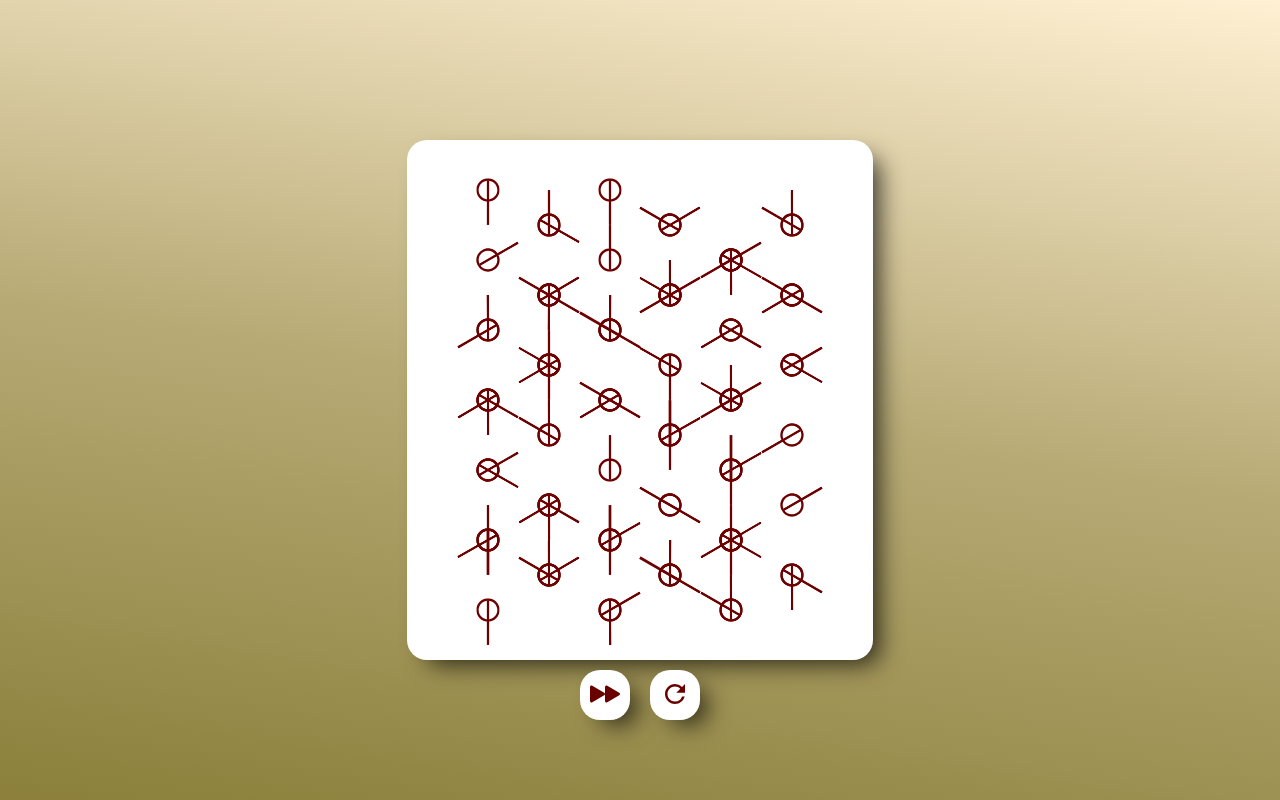
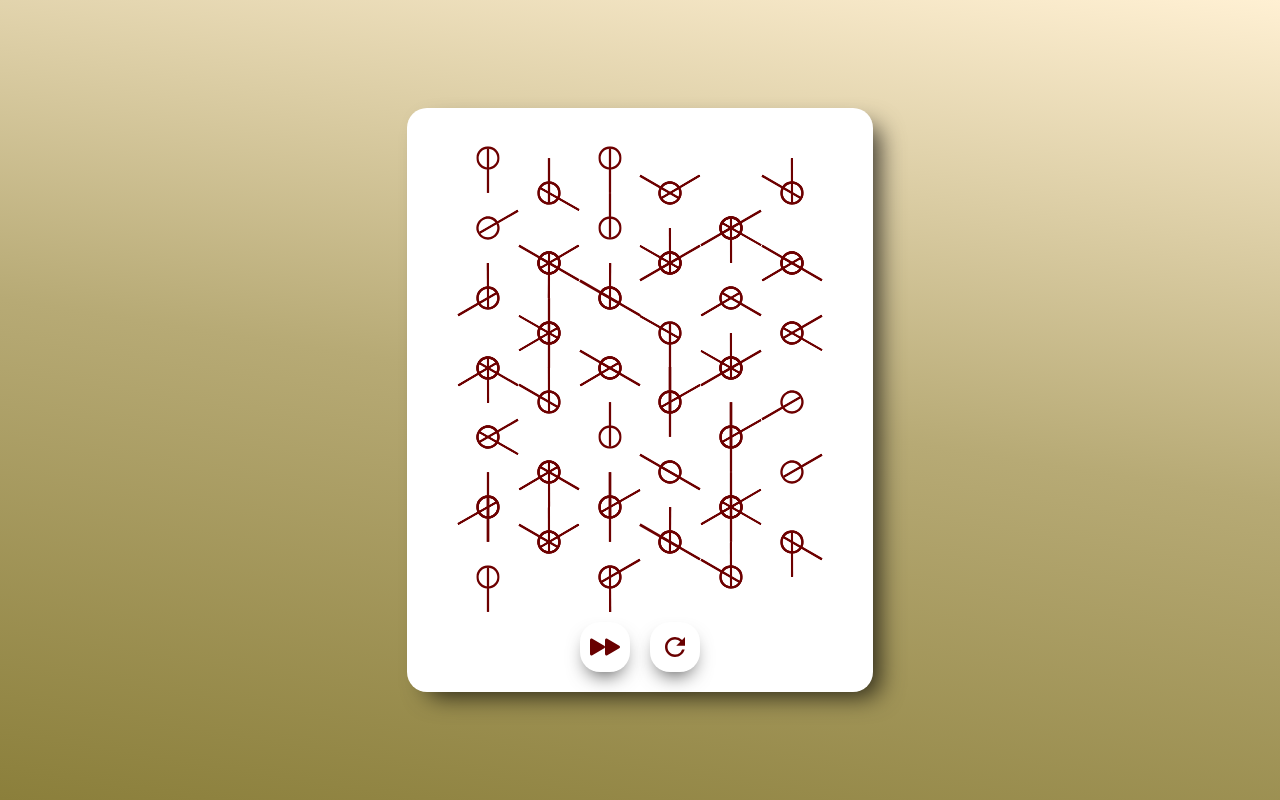
Before and after one commit to stevanmilenkovic/hex, a React (Create React App) app: page / in a window 1280 px wide. Built offline with nearby package versions, Linux system fonts and the light colour scheme.

Commit message:
8th commit

```diff
--- a/src/App.css
+++ b/src/App.css
@@ -10,6 +10,7 @@
   box-sizing: border-box;
   display: flex;
   padding: 0;
+  height: 100%;
   background: linear-gradient(
     9deg,
     rgba(139, 127, 59, 1) 0%,
@@ -31,6 +32,7 @@
   display: flex;
   border-radius: 20px;
   padding: 15px 0;
+  padding-bottom: 80px;
   transition: all 0.2s ease;
   position: relative;
   box-shadow: 13px 11px 25px -7px rgba(0, 0, 0, 0.75);
@@ -39,7 +41,7 @@
 .buttons {
   position: absolute;
   left: 50%;
-  bottom: -60px;
+  bottom: 20px;
   transform: translateX(-50%);
   display: flex;
   gap: 20px;
@@ -58,13 +60,12 @@ button {
   transition: all 0.2s ease;
   background: white;
   color: rgb(105, 0, 0);
-
-  box-shadow: 13px 11px 25px -7px rgba(0, 0, 0, 0.75);
+  box-shadow: 0 10px 20px -8px rgba(0, 0, 0, 0.75);
 }
 
 button:not([disabled]):hover {
-  background: rgba(46, 46, 46, 1);
-  color: rgba(255, 240, 211, 1);
+  background: #211907;
+  color: wheat;
 }
 
 button[disabled] {
--- a/src/Container.jsx
+++ b/src/Container.jsx
@@ -34,7 +34,6 @@ const Container = ({
 
   const refreshHandler = () => {
     setHexRotation([...rotation]);
-    console.log("click");
   };
 
   return (
--- a/src/funcs.js
+++ b/src/funcs.js
@@ -57,7 +57,6 @@ export class Hex {
 }
 
 const adjustConnecting = (hex, organizedHexes, index, n, m) => {
-  console.log("entering hexclass func");
   let limit = Boolean(m % 2)
     ? organizedHexes.length - n - 1
     : organizedHexes.length - n;
```
